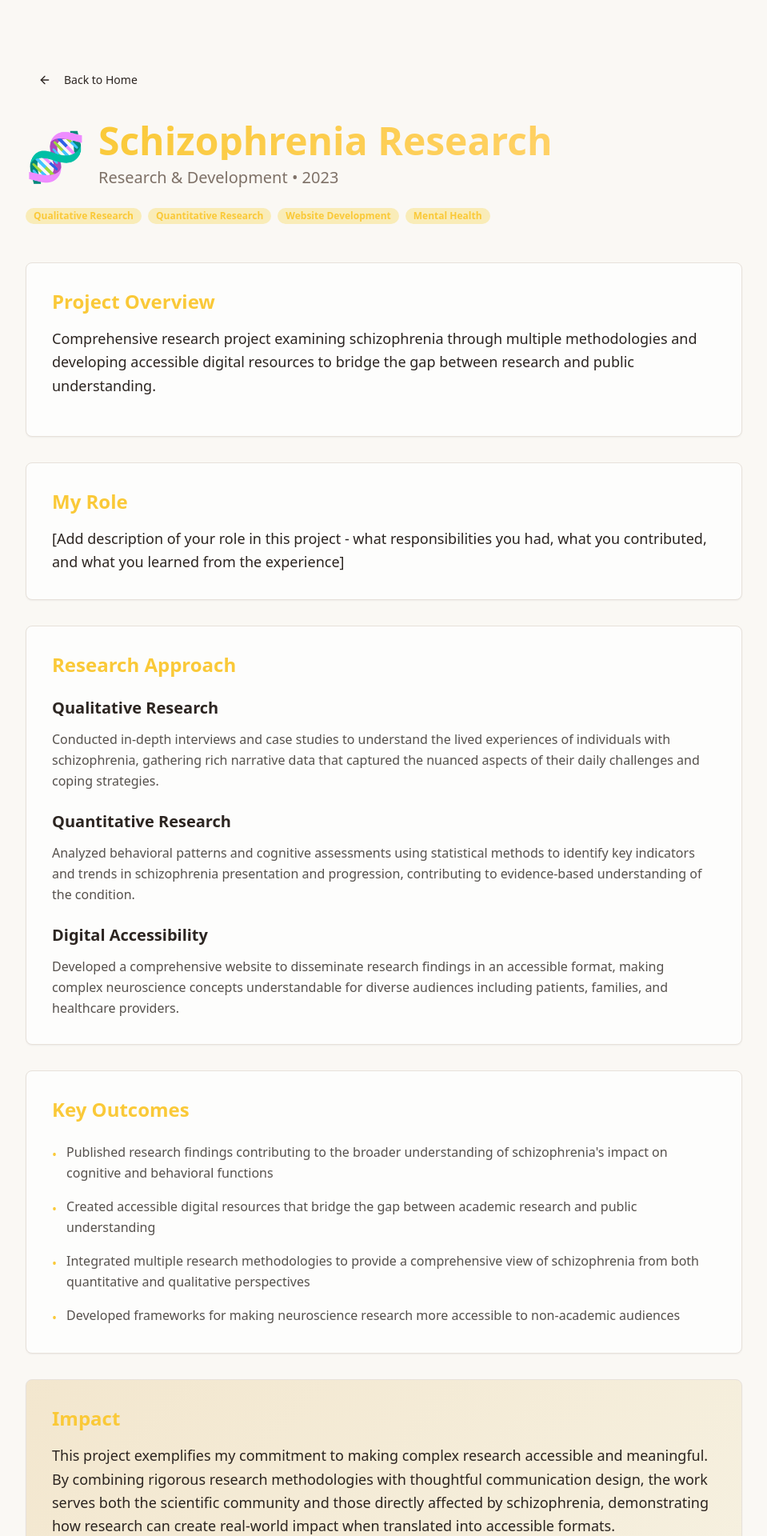
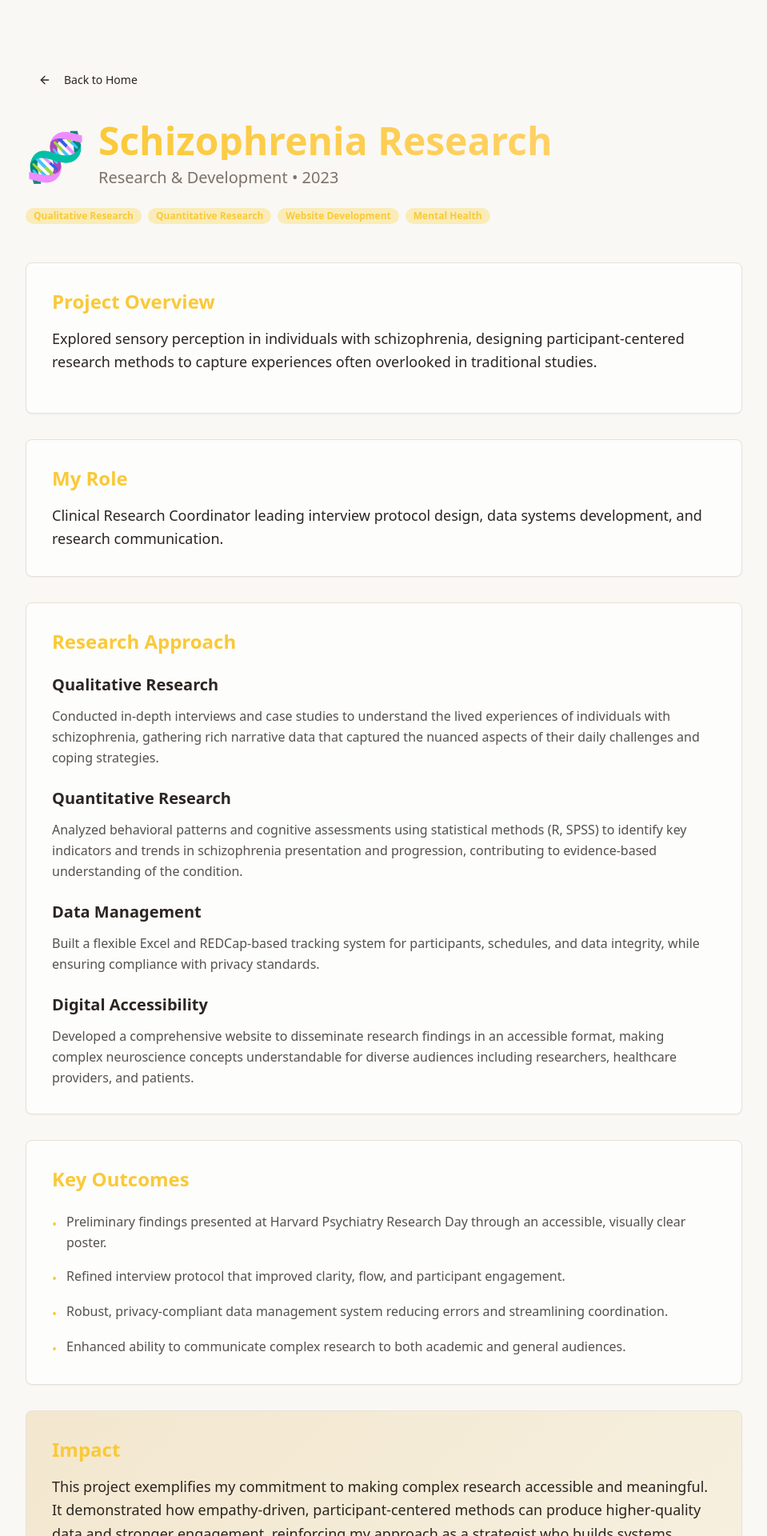
Before and after one commit to slee6390/sunny-outlook-portfolio, a React (Vite) app: page /projects/schizophrenia-research in a window 1280 px wide. Shown: the top 1920 px of the page at 80% size, without its empty margins (160-1119 px from the left). Built offline with nearby package versions, Linux system fonts and the light colour scheme; the HTML template or start-up script is replaced by a standard one.

Commit message:
Code edited in Lovable Code Editor

```diff
--- a/src/pages/SchizophreniaResearch.tsx
+++ b/src/pages/SchizophreniaResearch.tsx
@@ -55,9 +55,9 @@ const SchizophreniaResearch = () => {
           <Card className="p-8 mb-8 shadow-soft">
             <h2 className="text-2xl font-bold mb-4 text-primary">Project Overview</h2>
             <p className="text-lg leading-relaxed text-foreground mb-4">
-              Comprehensive research project examining schizophrenia through multiple methodologies
-              and developing accessible digital resources to bridge the gap between research and
-              public understanding.
+              Explored sensory perception in individuals with schizophrenia,
+              designing participant-centered research methods to capture experiences
+              often overlooked in traditional studies.
             </p>
           </Card>
 
@@ -65,8 +65,8 @@ const SchizophreniaResearch = () => {
           <Card className="p-8 mb-8 shadow-soft">
             <h2 className="text-2xl font-bold mb-4 text-primary">My Role</h2>
             <p className="text-lg leading-relaxed text-foreground">
-              [Add description of your role in this project - what responsibilities you had,
-              what you contributed, and what you learned from the experience]
+              Clinical Research Coordinator leading interview protocol design, data systems development,
+              and research communication.
             </p>
           </Card>
 
@@ -86,9 +86,17 @@ const SchizophreniaResearch = () => {
               <div>
                 <h3 className="text-xl font-semibold mb-3 text-foreground">Quantitative Research</h3>
                 <p className="text-foreground/80 leading-relaxed">
-                  Analyzed behavioral patterns and cognitive assessments using statistical methods
+                  Analyzed behavioral patterns and cognitive assessments using statistical methods (R, SPSS)
                   to identify key indicators and trends in schizophrenia presentation and progression,
                   contributing to evidence-based understanding of the condition.
+                </p>
+              </div>
+
+              <div>
+                <h3 className="text-xl font-semibold mb-3 text-foreground">Data Management</h3>
+                <p className="text-foreground/80 leading-relaxed">
+                  Built a flexible Excel and REDCap-based tracking system for participants,
+                  schedules, and data integrity, while ensuring compliance with privacy standards.
                 </p>
               </div>
 
@@ -97,7 +105,7 @@ const SchizophreniaResearch = () => {
                 <p className="text-foreground/80 leading-relaxed">
                   Developed a comprehensive website to disseminate research findings in an accessible
                   format, making complex neuroscience concepts understandable for diverse audiences
-                  including patients, families, and healthcare providers.
+                  including researchers, healthcare providers, and patients.
                 </p>
               </div>
             </div>
@@ -110,29 +118,26 @@ const SchizophreniaResearch = () => {
               <li className="flex items-start">
                 <span className="text-primary mr-3 mt-1">•</span>
                 <p className="text-foreground/80 leading-relaxed">
-                  Published research findings contributing to the broader understanding of schizophrenia's
-                  impact on cognitive and behavioral functions
+                  Preliminary findings presented at Harvard Psychiatry Research Day through an accessible,
+                  visually clear poster.
                 </p>
               </li>
               <li className="flex items-start">
                 <span className="text-primary mr-3 mt-1">•</span>
                 <p className="text-foreground/80 leading-relaxed">
-                  Created accessible digital resources that bridge the gap between academic research
-                  and public understanding
+                  Refined interview protocol that improved clarity, flow, and participant engagement.
                 </p>
               </li>
               <li className="flex items-start">
                 <span className="text-primary mr-3 mt-1">•</span>
                 <p className="text-foreground/80 leading-relaxed">
-                  Integrated multiple research methodologies to provide a comprehensive view of
-                  schizophrenia from both quantitative and qualitative perspectives
+                  Robust, privacy-compliant data management system reducing errors and streamlining coordination.
                 </p>
               </li>
               <li className="flex items-start">
                 <span className="text-primary mr-3 mt-1">•</span>
                 <p className="text-foreground/80 leading-relaxed">
-                  Developed frameworks for making neuroscience research more accessible to
-                  non-academic audiences
+                  Enhanced ability to communicate complex research to both academic and general audiences.
                 </p>
               </li>
             </ul>
@@ -143,10 +148,9 @@ const SchizophreniaResearch = () => {
             <h2 className="text-2xl font-bold mb-4 text-primary">Impact</h2>
             <p className="text-lg leading-relaxed text-foreground">
               This project exemplifies my commitment to making complex research accessible and
-              meaningful. By combining rigorous research methodologies with thoughtful communication
-              design, the work serves both the scientific community and those directly affected by
-              schizophrenia, demonstrating how research can create real-world impact when translated
-              into accessible formats.
+              meaningful. It demonstrated how empathy-driven, participant-centered methods can
+              produce higher-quality data and stronger engagement, reinforcing my approach as a strategist
+              who builds systems rooted in people’s real experiences.
             </p>
           </Card>
         </div>
```
